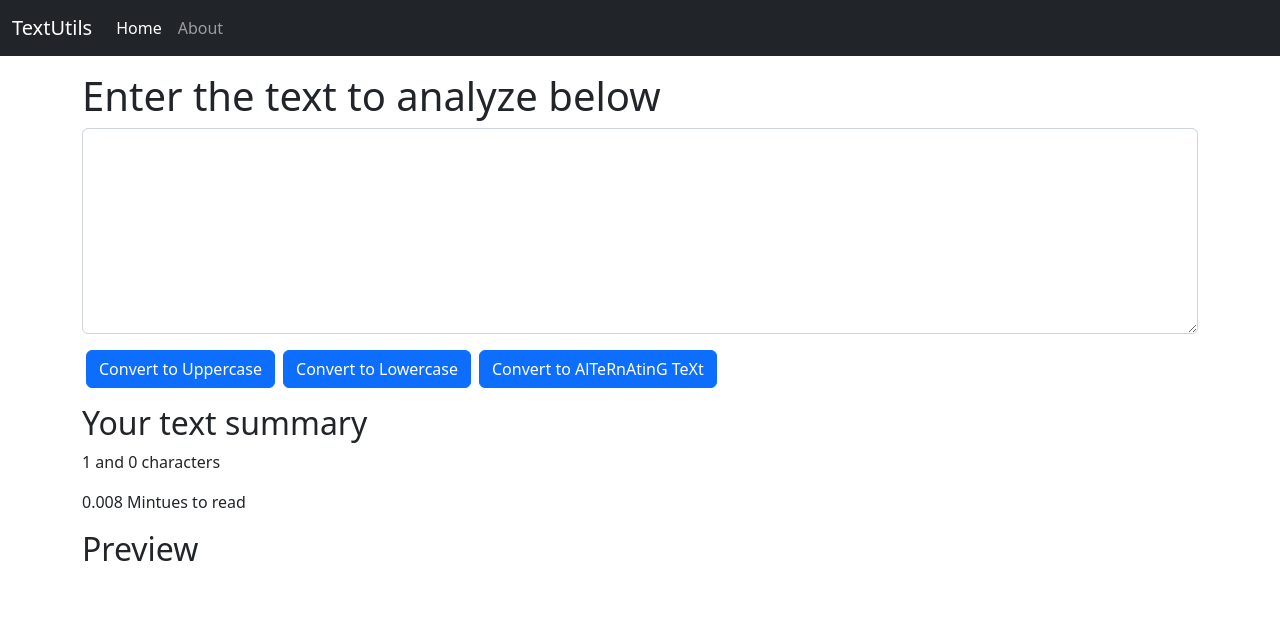
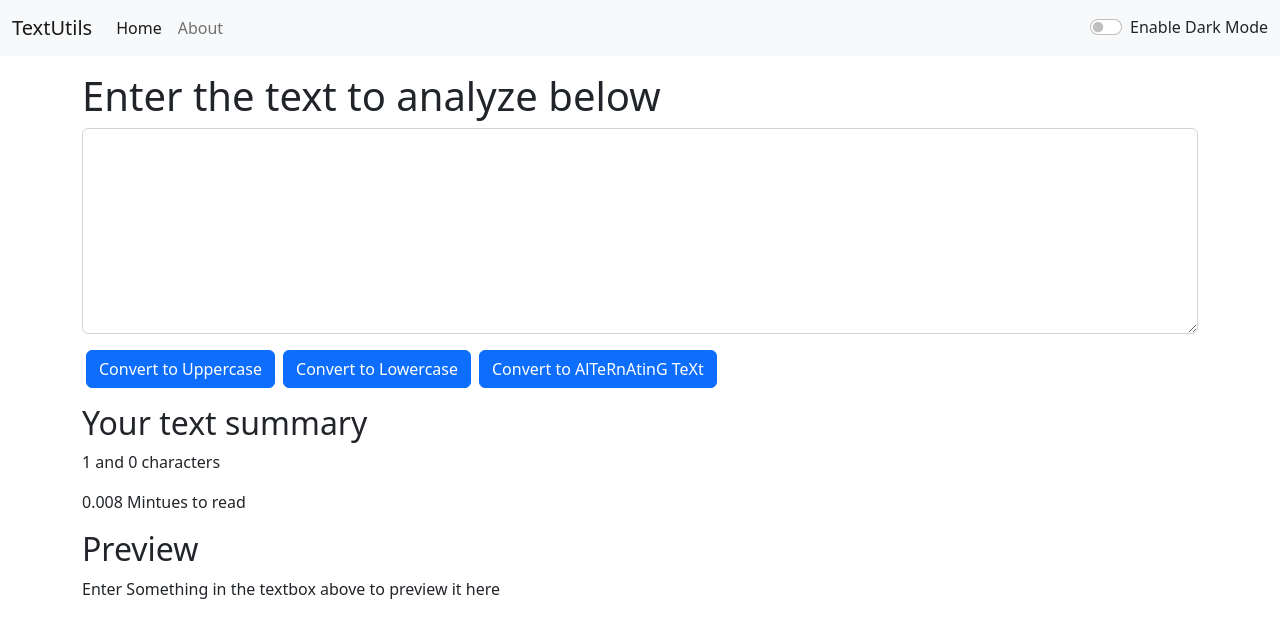
Before and after one commit to JaiAgarwal-24/ReactLearn_-Text_Utils-, a React (Create React App) app: page / in a window 1280 px wide. Shown: the top 638 px of the page. Built offline with nearby package versions, Linux system fonts and the light colour scheme.

Commit message:
Adding Dark mode feature

```diff
--- a/src/App.js
+++ b/src/App.js
@@ -1,16 +1,31 @@
+import { useState } from 'react';
 import './App.css';
 import Navbar from './components/Navbar';
 import TextForm from './components/TextForm';
 // import About from './components/About';
 
 function App() {
+  const [mode, setMode] = useState('light');// weather dark mode is enabled or not
+
+  const toggleMode = () => {
+    if (mode === 'light')
+    {
+      setMode('dark');
+      document.body.style.backgroundColor = '#021e34';
+    }
+    else {
+      setMode('light');
+      document.body.style.backgroundColor = 'white';
+    }
+  }
+
   return (
     <>
       {/* <Navbar title= "TextUtils" aboutText = "About Us"/> */}
-      <Navbar title= "TextUtils" />
+      <Navbar title= "TextUtils" mode={mode} toggleMode = {toggleMode}/>
       {/* <Navbar /> */}
       {/* <About/> */}
-      <TextForm heading="Enter the text to analyze below"/>
+      <TextForm heading="Enter the text to analyze below" mode={mode}/>
     </>
   );
 }
--- a/src/components/Navbar.js
+++ b/src/components/Navbar.js
@@ -3,7 +3,7 @@
 
 export default function Navbar(props) {
     return (
-            <nav className="navbar navbar-expand-lg navbar-dark bg-dark">
+        <nav className={`navbar navbar-expand-lg navbar-${props.mode} bg-${props.mode}`}>
             <div className="container-fluid">
                 <a className="navbar-brand" href="/">{props.title}</a>
                 <button className="navbar-toggler" type="button" data-bs-toggle="collapse" data-bs-target="#navbarSupportedContent" aria-controls="navbarSupportedContent" aria-expanded="false" aria-label="Toggle navigation">
@@ -18,6 +18,10 @@
                             <a className="nav-link" href="/">{props.aboutText}</a>
                         </li>
                     </ul>
+                    <div className={`form-check form-switch text-${props.mode === 'light'?'dark':'light'}`}>
+                        <input className="form-check-input" onClick = {props.toggleMode} type="checkbox" role="switch" id="flexSwitchCheckDefault" />
+                        <label className="form-check-label" htmlFor="flexSwitchCheckDefault">Enable Dark Mode</label>
+                    </div>
                     {/* <form className="d-flex" role="search">
                         <input className="form-control me-2" type="search" placeholder="Search" aria-label="Search" />
                         <button className="btn btn-outline-success" type="submit">Search</button>
@@ -28,10 +32,12 @@
     )
 }
 
-Navbar.prototype = {title: PropTypes.string.isRequired,
-                    aboutText: PropTypes.string.isRequired}
+Navbar.prototype = {
+    title: PropTypes.string.isRequired,
+    aboutText: PropTypes.string.isRequired
+}
 
-Navbar.defaultProps= {
+Navbar.defaultProps = {
     title: 'Set title here',
     aboutText: 'About'
 }
--- a/src/components/TextForm.js
+++ b/src/components/TextForm.js
@@ -39,21 +39,21 @@
     // setText("new text");
     return (
         <>
-        <div className='container my-3'>
+        <div className={`container my-3 text-${props.mode === 'light'?'dark':'light'}`}>
             <h1>{props.heading}</h1>
             <div className="mb-3">
-                <textarea className="form-control" onChange={handleOnChange} value={text} id="myBox" rows="8"></textarea>
+                <textarea className="form-control" style={{backgroundColor: props.mode === 'dark'?'grey':'white', color: props.mode === 'dark'?'white':'#021e34'}} onChange={handleOnChange} value={text} id="myBox" rows="8"></textarea>
             </div>
             <button className="btn btn-primary mx-1" onClick={handleUpClick}>Convert to Uppercase</button>
             <button className="btn btn-primary mx-1" onClick={handleLoClick}>Convert to Lowercase</button>
             <button className="btn btn-primary mx-1" onClick={handleAlternatingClick}>Convert to AlTeRnAtinG TeXt</button>
         </div>
-        <div className="container my-2">
+        <div className={`container my-2 text-${props.mode === 'light'?'dark':'light'}`}>
             <h2>Your text summary</h2>
             <p>{text.split(" ").length} and {text.length} characters</p>
             <p>{0.008 * text.split(" ").length} Mintues to read</p>
             <h2>Preview</h2>
-            <p>{text}</p>
+            <p>{text.length>0?text:"Enter Something in the textbox above to preview it here"}</p>
         </div>
         </>
     )
```
